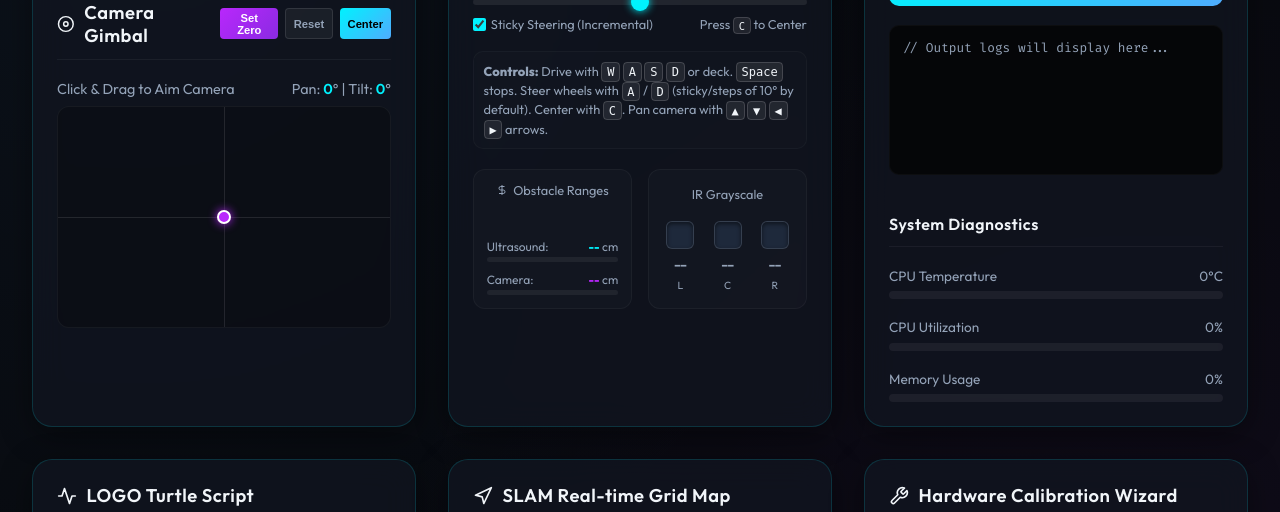
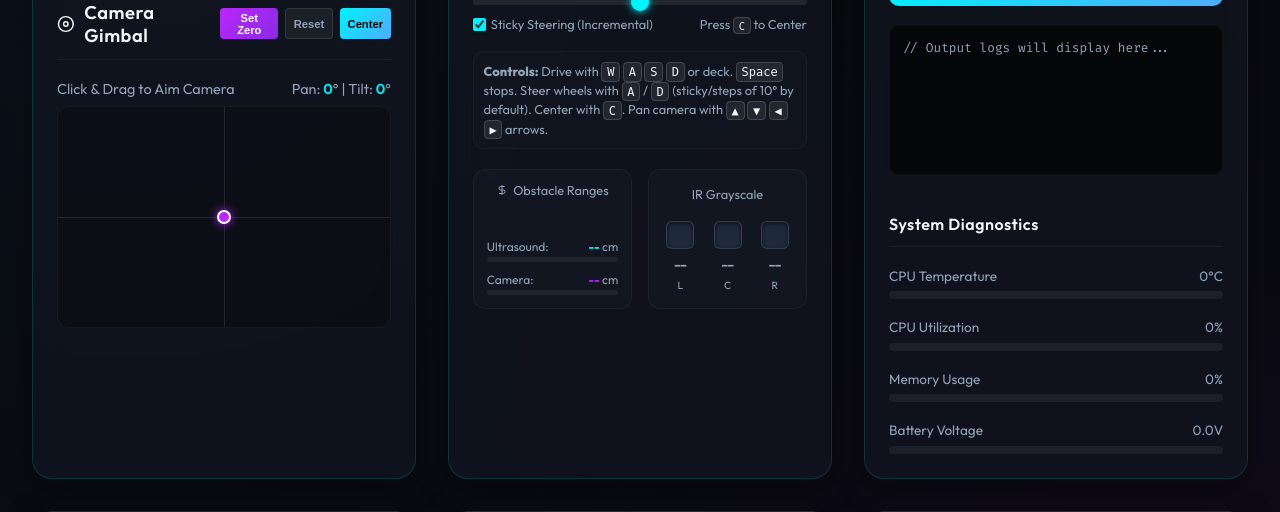
Before and after one commit to tarobins/picar-x-control, a Flask app: template templates/index.html in a window 1280 px wide. Shown: the part 463-975 px from the top of the page. Run offline with Flask 3, Linux system fonts and the light colour scheme; the template is opened without the code that fills it, so the values that code supplies are empty.

Commit message:
Implement voltage-sag stall protection watchdog and safe json telemetry parsing

```diff
--- a/server.py
+++ b/server.py
@@ -69,7 +69,8 @@ state = {
 sensor_data = {
     "distance": -1.0,
     "camera_distance": -1.0,
-    "grayscale": [0, 0, 0]
+    "grayscale": [0, 0, 0],
+    "battery_voltage": -1.0
 }
 
 # Safety Watchdog variables
@@ -92,9 +93,24 @@ def get_safety_thresholds(current_speed):
 
 def safety_watchdog():
     global last_move_time, state, sensor_data
+    idle_voltage = None
+    consecutive_sags = 0
+    STALL_VOLTAGE_SAG = 0.25 # in Volts
+
     while True:
         time.sleep(0.05) # Check every 50ms for collision / heartbeat
         if px:
+            # Read battery voltage from A4
+            try:
+                from robot_hat import ADC
+                global _watchdog_battery_adc
+                if '_watchdog_battery_adc' not in globals():
+                    _watchdog_battery_adc = ADC('A4')
+                raw_v = _watchdog_battery_adc.read_voltage()
+                voltage = round(raw_v * 3.0, 2)
+            except Exception as e:
+                voltage = -1.0
+
             # 1. Read sensors under lock
             try:
                 with i2c_lock:
@@ -128,6 +144,33 @@ def safety_watchdog():
             sensor_data["distance"] = distance
             sensor_data["camera_distance"] = cam_dist
             sensor_data["grayscale"] = grayscale
+            sensor_data["battery_voltage"] = voltage
+
+            # Stall detection logic
+            if voltage > 0:
+                if state["speed"] == 0:
+                    if idle_voltage is None:
+                        idle_voltage = voltage
+                    else:
+                        idle_voltage = 0.9 * idle_voltage + 0.1 * voltage
+                    consecutive_sags = 0
+                else:
+                    if idle_voltage is not None:
+                        sag = idle_voltage - voltage
+                        if sag > STALL_VOLTAGE_SAG:
+                            consecutive_sags += 1
+                        else:
+                            consecutive_sags = max(0, consecutive_sags - 1)
+
+                        if consecutive_sags >= 5: # 250ms of sustained sag
+                            print(f"Watchdog Stall Protection: Stall detected! Sag={sag:.2f}V (Idle: {idle_voltage:.2f}V, Current: {voltage:.2f}V). Stopping!")
+                            with i2c_lock:
+                                px.stop()
+                            state["speed"] = 0
+                            state["direction"] = "stop"
+                            if explorer.state == "EXPLORING":
+                                explorer.stop_exploration()
+                            consecutive_sags = 0
 
             # Check cliff
             cliff_triggered = False
@@ -238,7 +281,7 @@ def move_car():
     if not px:
         return jsonify({"status": "error", "message": "Picarx not initialized"}), 500
 
-    data = request.json or {}
+    data = request.get_json(silent=True) or {}
     action = data.get("action", "stop")
     speed = int(data.get("speed", state["speed"]))
     steering_angle = int(data.get("steering_angle", state["steering_angle"]))
@@ -356,7 +399,7 @@ def control_camera():
     if not px:
         return jsonify({"status": "error", "message": "Picarx not initialized"}), 500
 
-    data = request.json or {}
+    data = request.get_json(silent=True) or {}
     pan = data.get("pan")
     tilt = data.get("tilt")
 
@@ -387,7 +430,7 @@ def control_camera():
 @app.route('/api/camera_switch', methods=['POST'])
 def camera_switch():
     global camera_started
-    data = request.json or {}
+    data = request.get_json(silent=True) or {}
     activate = data.get("active", True)
 
     try:
@@ -431,6 +474,7 @@ def get_telemetry():
             "distance": sensor_data["distance"],
             "camera_distance": sensor_data["camera_distance"],
             "grayscale": sensor_data["grayscale"],
+            "battery_voltage": sensor_data["battery_voltage"],
             "cpu_temp": cpu_temp,
             "cpu_usage": cpu_usage,
             "memory_usage": mem_usage
@@ -439,7 +483,7 @@ def get_telemetry():
 
 @app.route('/api/execute', methods=['POST'])
 def execute_code():
-    data = request.json or {}
+    data = request.get_json(silent=True) or {}
     code = data.get("code", "")
 
     if not code.strip():
@@ -503,7 +547,8 @@ def calibrate_steering():
     explorer.state = "CALIBRATING"
     with i2c_lock:
         px.stop()
-    angle = int(request.json.get('angle', 0))
+    data = request.get_json(silent=True) or {}
+    angle = int(data.get('angle', 0))
     with i2c_lock:
         px.set_dir_servo_angle(angle)
     return jsonify({"status": "steering_adjusted", "angle": angle})
@@ -518,7 +563,8 @@ def read_sensors_for_calibration():
 
 @app.route('/api/calibrate/camera', methods=['POST'])
 def calibrate_camera():
-    target_dist = float(request.json.get('target_distance', 20.0))
+    data = request.get_json(silent=True) or {}
+    target_dist = float(data.get('target_distance', 20.0))
 
     # Read frame from Vilib if available
     from vilib import Vilib
@@ -548,7 +594,7 @@ def calibrate_camera():
 
 @app.route('/api/calibrate/save', methods=['POST'])
 def save_calibration():
-    config_payload = request.json
+    config_payload = request.get_json(silent=True) or {}
     os.makedirs("data", exist_ok=True)
     with open("data/calibration_config.json", "w") as f:
         json.dump(config_payload, f)
--- a/templates/index.html
+++ b/templates/index.html
@@ -487,6 +487,10 @@
 
         .diag-bar-fill.orange {
             background: var(--accent-warning);
+        }
+
+        .diag-bar-fill.green {
+            background: var(--accent-success);
         }
 
         /* Keyboard Help */
@@ -762,6 +766,16 @@ px.stop()
                     <div class="diag-bar-fill purple" id="bar-mem"></div>
                 </div>
             </div>
+
+            <div class="diag-row">
+                <div class="diag-label">
+                    <span>Battery Voltage</span>
+                    <span id="diag-voltage">0.0V</span>
+                </div>
+                <div class="diag-bar-bg">
+                    <div class="diag-bar-fill green" id="bar-voltage"></div>
+                </div>
+            </div>
         </div>
 
         <!-- COLUMN 4: LOGO Turtle Script -->
@@ -1774,6 +1788,13 @@ else:
             if (tel.memory_usage !== undefined) {
                 document.getElementById('diag-mem').textContent = `${tel.memory_usage}%`;
                 document.getElementById('bar-mem').style.width = `${tel.memory_usage}%`;
+            }
+
+            if (tel.battery_voltage !== undefined && tel.battery_voltage > 0) {
+                document.getElementById('diag-voltage').textContent = `${tel.battery_voltage.toFixed(2)}V`;
+                // Scale battery percentage from 6.2V to 8.4V
+                const pct = Math.min(100, Math.max(0, ((tel.battery_voltage - 6.2) / 2.2) * 100));
+                document.getElementById('bar-voltage').style.width = `${pct}%`;
             }
         }
 
```
Also changed, not shown: local_server.py (+10 -10 lines).
